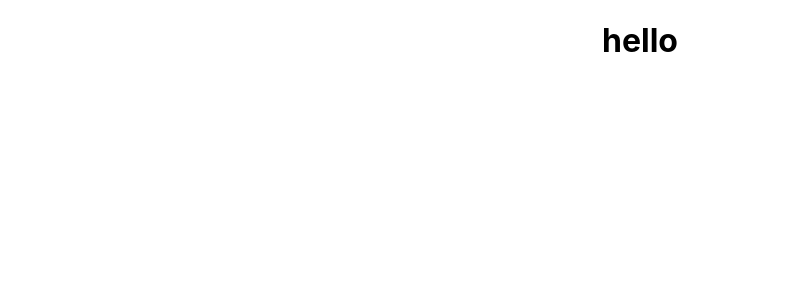
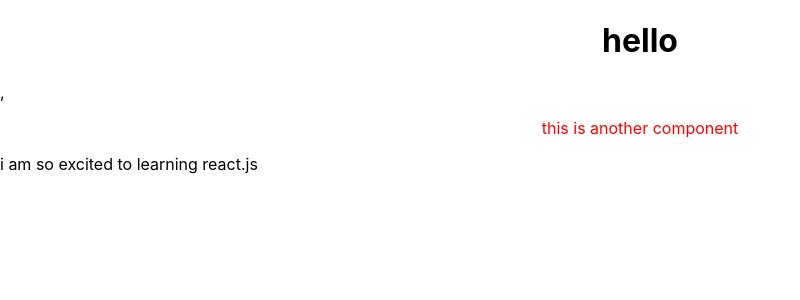
Before and after one commit to jonytalukdar/react-core-concept, a React (Create React App) app: page / in a window 1280 px wide. Shown: the top 300 px of the page, without its empty margins (0-800 px from the left). Built offline with nearby package versions, Linux system fonts and the light colour scheme.

Commit message:
Created another component

```diff
--- a/src/component/App.js
+++ b/src/component/App.js
@@ -1,10 +1,16 @@
 import React from 'react';
 import './App.css';
 import Text from './text';
+import Another from './another';
 
 class App extends React.Component {
   render() {
-    return <Text />;
+    return (
+      <div>
+        <Text />,
+        <Another />
+      </div>
+    );
   }
 }
 
--- /dev/null
+++ b/src/component/another.jsx
@@ -0,0 +1,14 @@
+import React from 'react';
+
+const Another = () => {
+  return (
+    <div>
+      <p style={{ color: 'red', textAlign: 'center' }}>
+        this is another component
+      </p>
+      <p>i am so excited to learning react.js</p>
+    </div>
+  );
+};
+
+export default Another;
```
